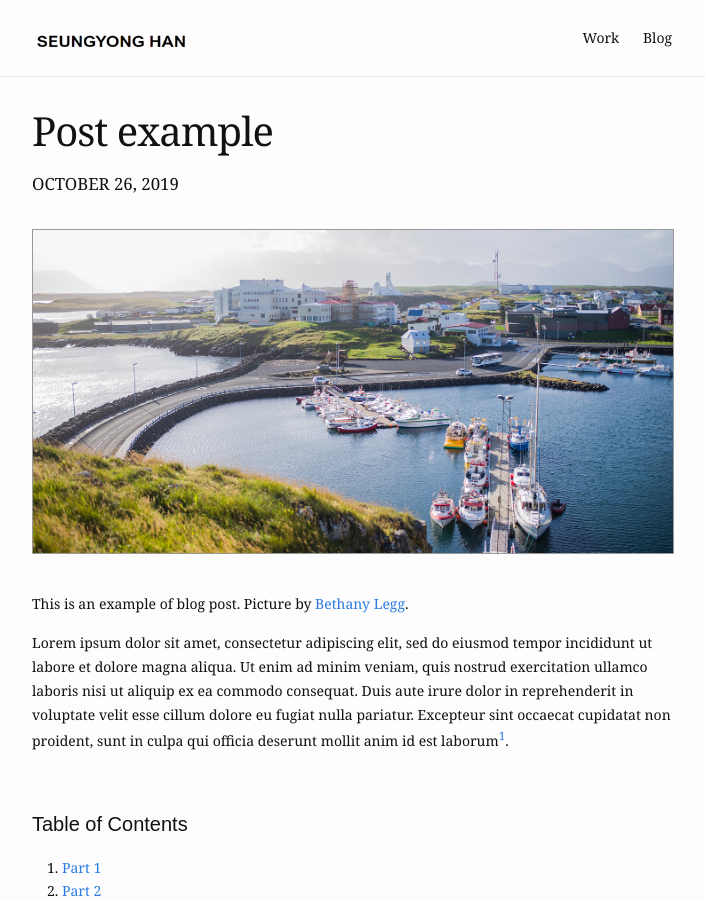
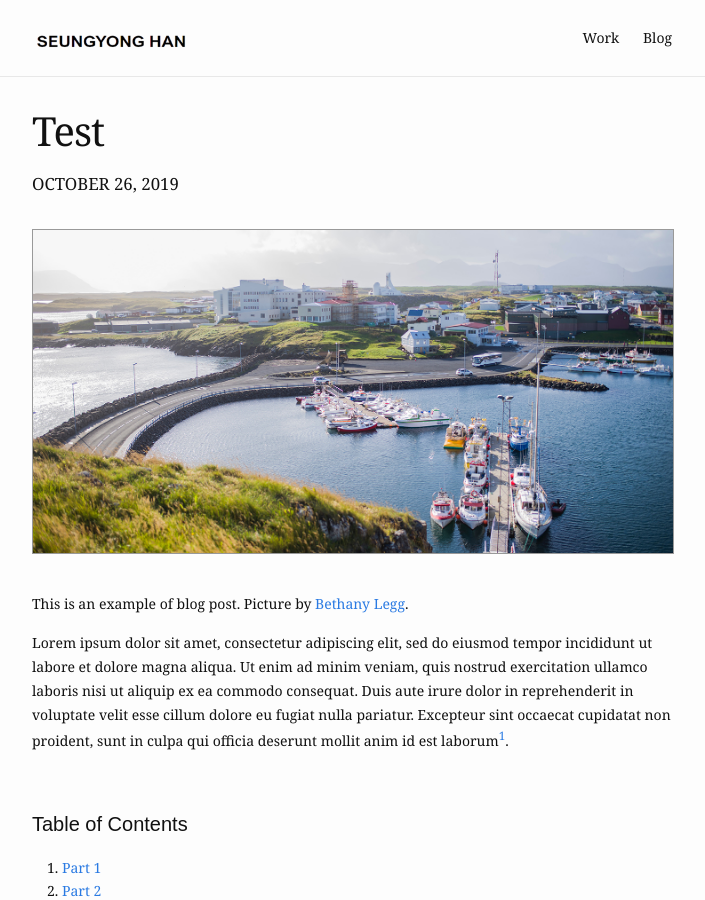
Before and after one commit to seungyong-han/seungyong-han.github.io, a Jekyll site: the page built from _posts/2019-10-26-example-of-blog-post.md, in a window 1280 px wide and 900 px high. Shown: the whole window, without its empty margins (288-993 px from the left). Built offline with Jekyll 4.4.1, drawn with Linux system fonts in a browser that asks for light colours.

Commit message:
Initial commit

```diff
--- a/_posts/2019-10-26-example-of-blog-post.md
+++ b/_posts/2019-10-26-example-of-blog-post.md
@@ -1,6 +1,6 @@
 ---
 layout: post
-title:  "Post example"
+title:  "Test"
 date:   2019-10-26 10:00:40
 blurb: "A look at an example post using Bay Jekyll theme."
 og_image: /assets/img/content/post-example/Banner.jpg
```
